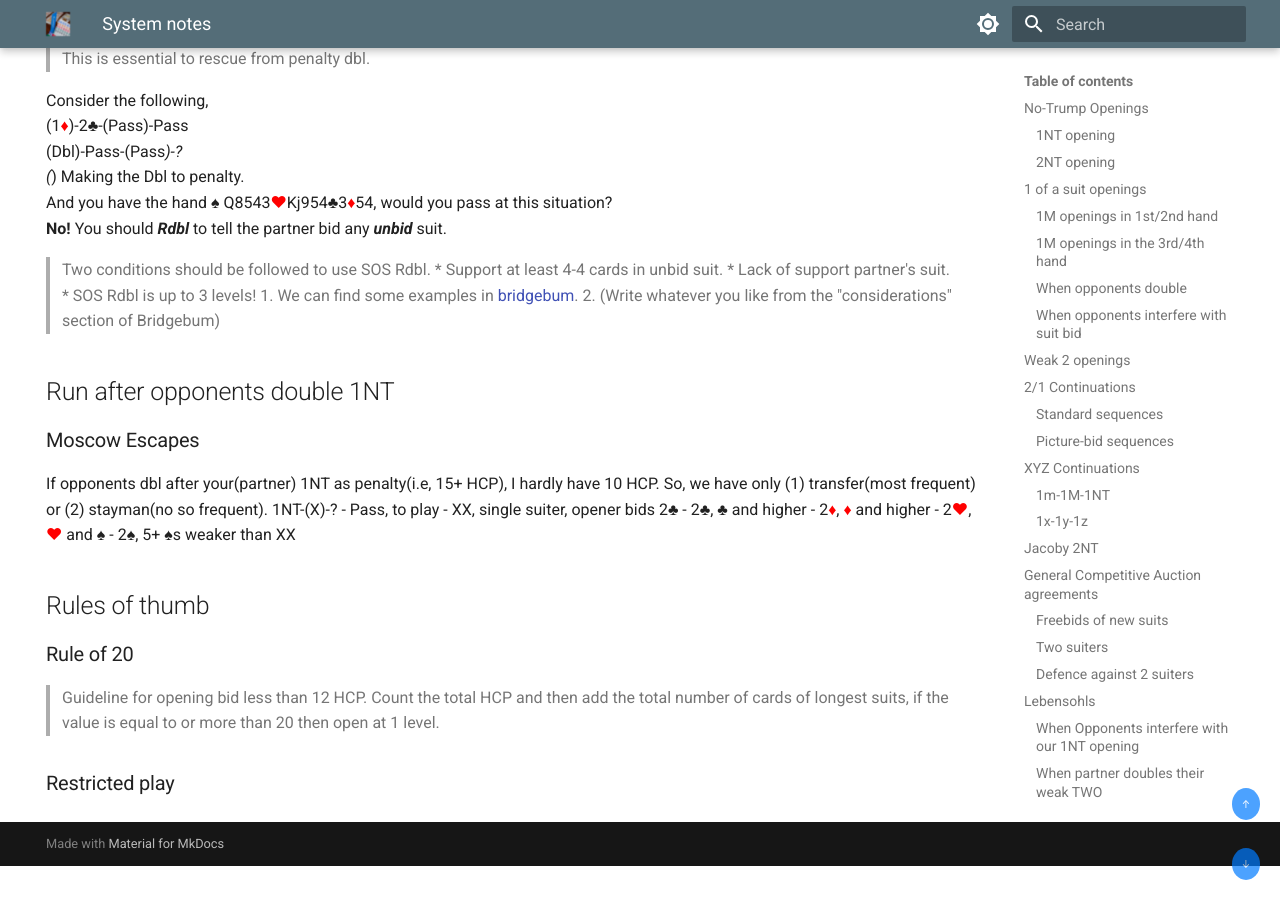
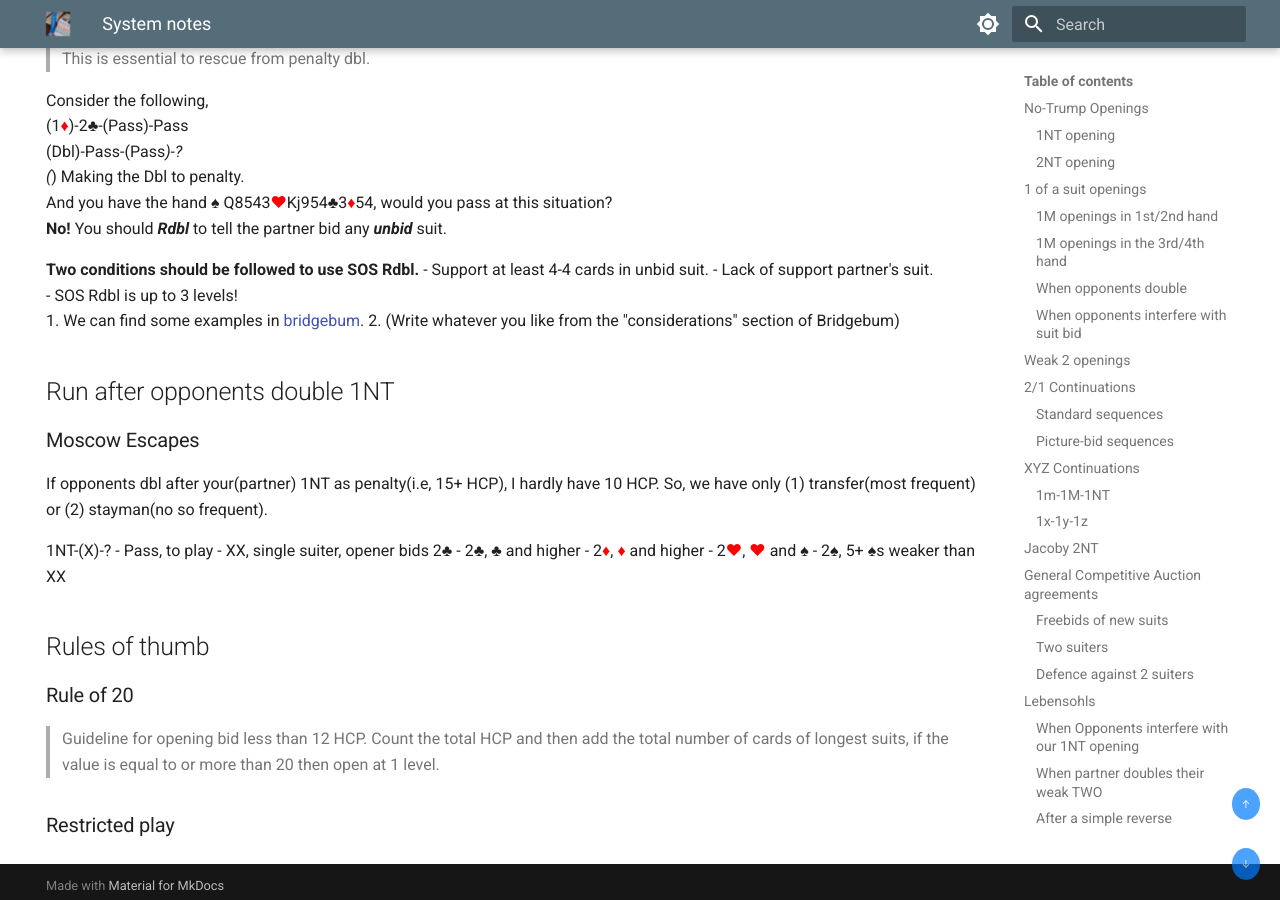
Before and after one commit to Souvik-0612/Bridge, an MkDocs documentation site: the page built from docs/index.md, in a window 1280 px wide and 900 px high, scrolled down 11724 px. Built offline with MkDocs 1.6.1 and Material for MkDocs 9.7.7, drawn with Linux system fonts in a browser that asks for light colours.

```diff
--- a/docs/index.md
+++ b/docs/index.md
@@ -433,22 +433,23 @@ Consider the following,
 And you have the hand ♠ Q8543<span style="color:red;">♥</span>Kj954♣3<span style="color:red;">♦</span>54, would you pass at this situation?
 **No!** You should ***Rdbl*** to tell the partner bid any ***unbid*** suit.
 
-> Two conditions should be followed to use SOS Rdbl.
-* Support at least 4-4 cards in unbid suit.
-* Lack of support partner's suit.
-* SOS Rdbl is up to 3 levels!
+**Two conditions should be followed to use SOS Rdbl.**
+- Support at least 4-4 cards in unbid suit.
+- Lack of support partner's suit.
+- SOS Rdbl is up to 3 levels!
 1. We can find some examples in [bridgebum](https://www.bridgebum.com/sos_redouble.php).
 2. (Write whatever you like from the "considerations" section of Bridgebum)
 ## Run after opponents double 1NT
 ### Moscow Escapes
 If opponents dbl after your(partner) 1NT as penalty(i.e, 15+ HCP), I hardly have 10 HCP. So, we have only (1) transfer(most frequent) or (2) stayman(no so frequent).
+
 1NT-(X)-?
-  - Pass, to play
-  - XX, single suiter, opener bids 2♣
-  - 2♣, ♣ and higher
-  - 2<span style="color:red;">♦</span>, <span style="color:red;">♦</span> and higher
-  - 2<span style="color:red;">♥</span>, <span style="color:red;">♥</span> and ♠
-  - 2♠, 5+ ♠s weaker than XX
+- Pass, to play
+- XX, single suiter, opener bids 2♣
+- 2♣, ♣ and higher
+- 2<span style="color:red;">♦</span>, <span style="color:red;">♦</span> and higher
+- 2<span style="color:red;">♥</span>, <span style="color:red;">♥</span> and ♠
+- 2♠, 5+ ♠s weaker than XX
 
 ## Rules of thumb
 ### Rule of 20
```
Also changed, not shown: README.md (+11 -10 lines).
